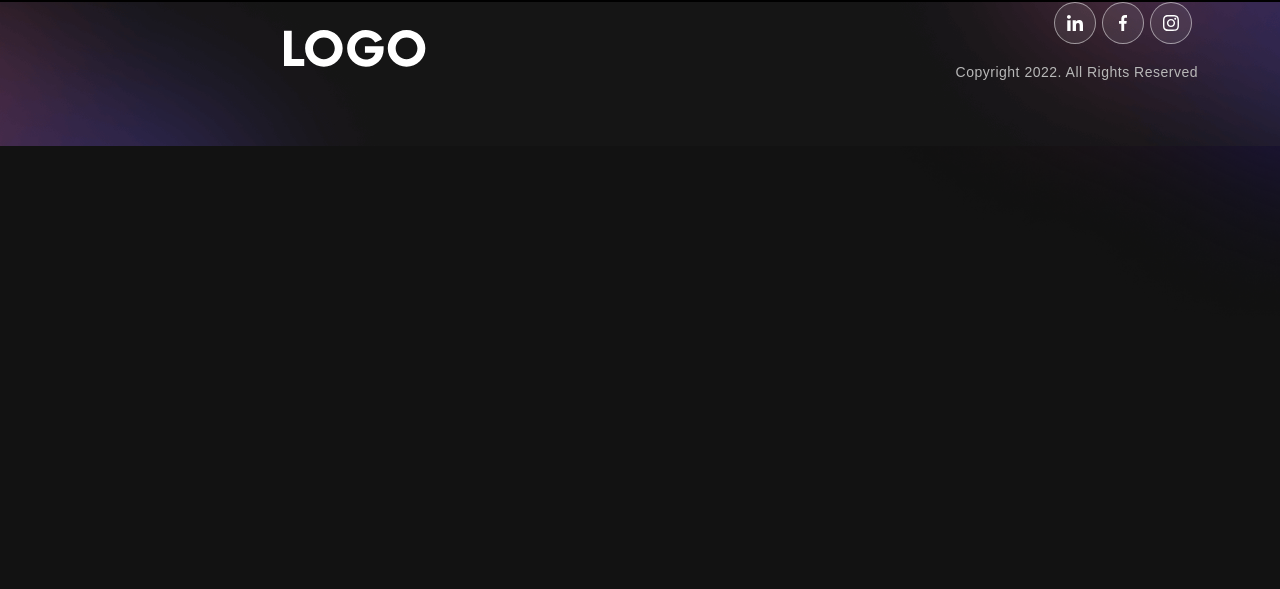
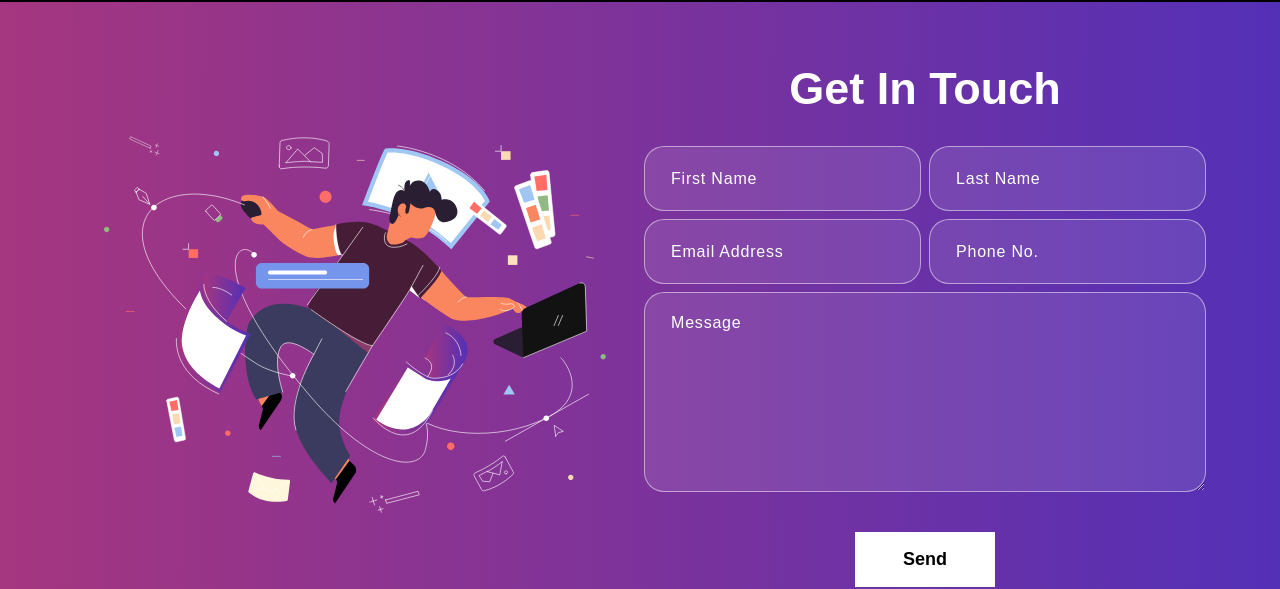
Before and after one commit to DevJFelipe/personal-portfolio, a React (Create React App) app: page / in a window 1280 px wide. Shown: the part 1863-2452 px from the top of the page. Before the commit the page ends 2203 px from the top, so only its background shows below. Built offline with nearby package versions, Linux system fonts and the light colour scheme.

Commit message:
update App.js adding the component Contact.jsx to the App.js file

```diff
--- a/src/App.js
+++ b/src/App.js
@@ -1,10 +1,12 @@
+import logo from './logo.svg';
 import './App.css';
 import 'bootstrap/dist/css/bootstrap.min.css';
 import { NavBar } from "./components/NavBar";
 import { Banner } from "./components/Banner";
-import { Skills } from './components/Skills';
-import { Projects } from './components/Projects';
-import { Footer } from './components/Footer';
+import { Skills } from "./components/Skills";
+import { Projects } from "./components/Projects";
+import { Contact } from "./components/Contact";
+import { Footer } from "./components/Footer";
 
 function App() {
   return (
@@ -13,6 +15,7 @@ function App() {
       <Banner />
       <Skills />
       <Projects />
+      <Contact />
       <Footer />
     </div>
   );
```
